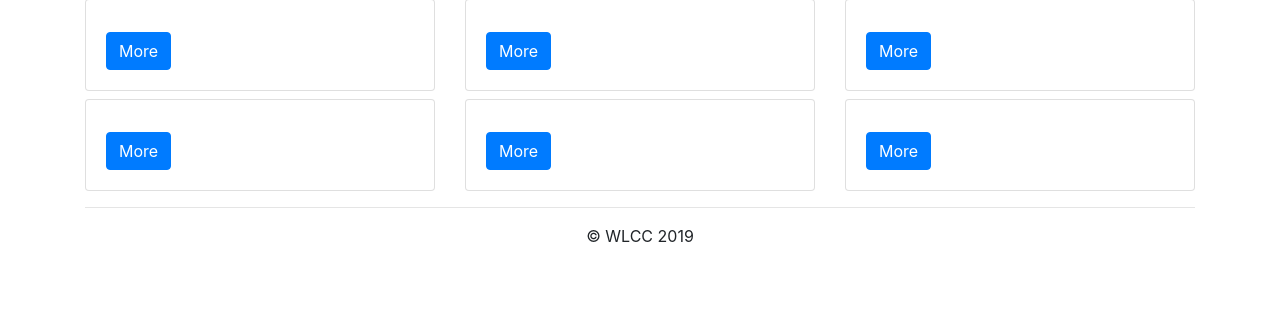
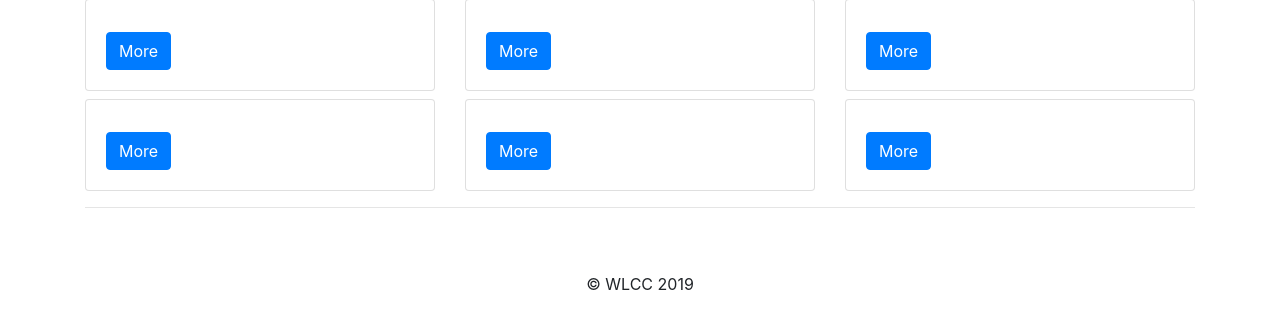
Before and after one commit to ecomstock/wlcc, a PHP site: page /index.php in a window 1280 px wide. Shown: the part 553-865 px from the top of the page. Before the commit the page ends 817 px from the top, so only its background shows below. Run offline with PHP 8.4, Linux system fonts and the light colour scheme.

Commit message:
update: add top padding to footer

```diff
--- a/footer.php
+++ b/footer.php
@@ -1,4 +1,4 @@
-    <footer class="container">
+    <footer class="container pt-5">
 		<p class="text-center">&copy; WLCC <?php echo date("Y");?></p>
 	</footer>
 	<script src="https://code.jquery.com/jquery-3.3.1.slim.min.js"
```
